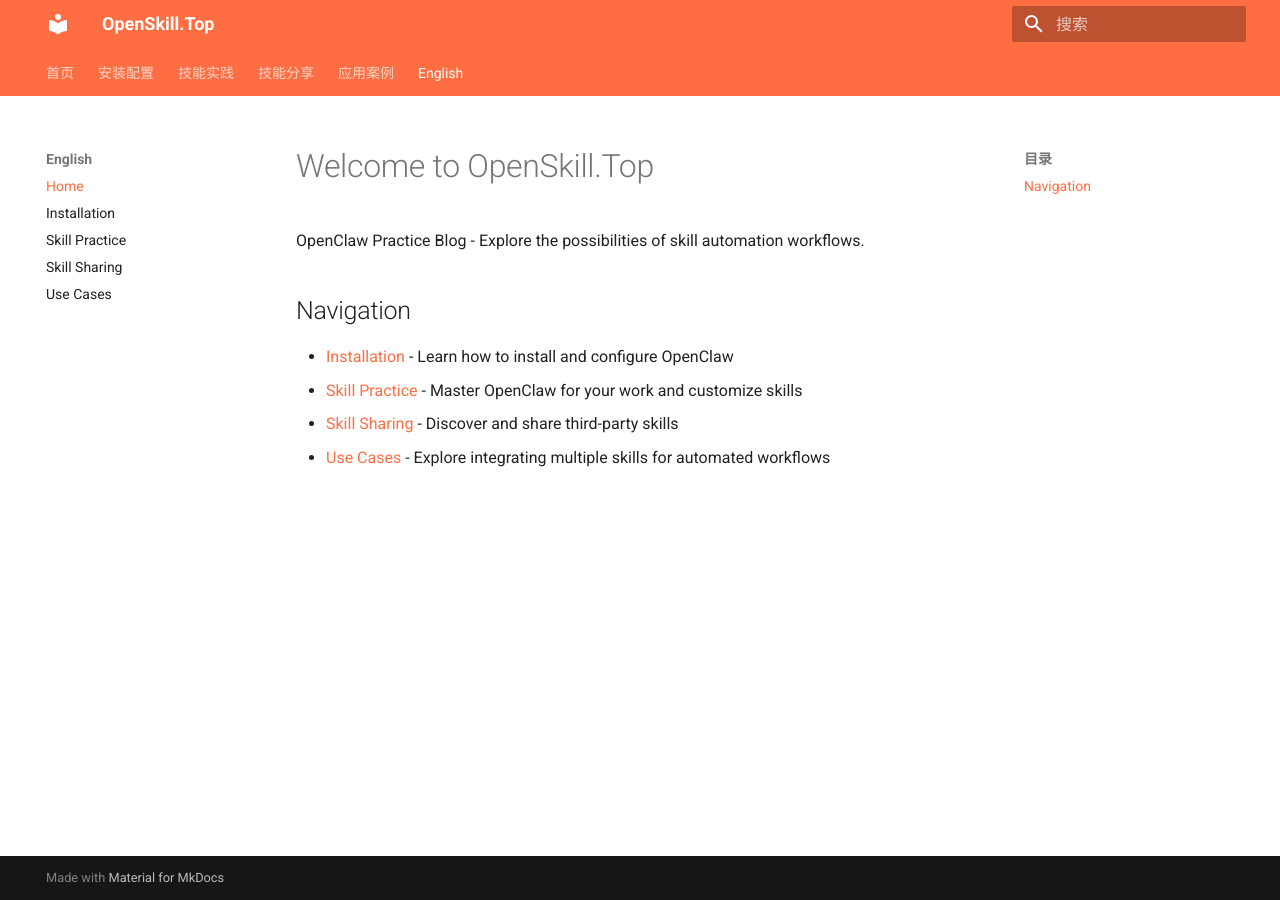
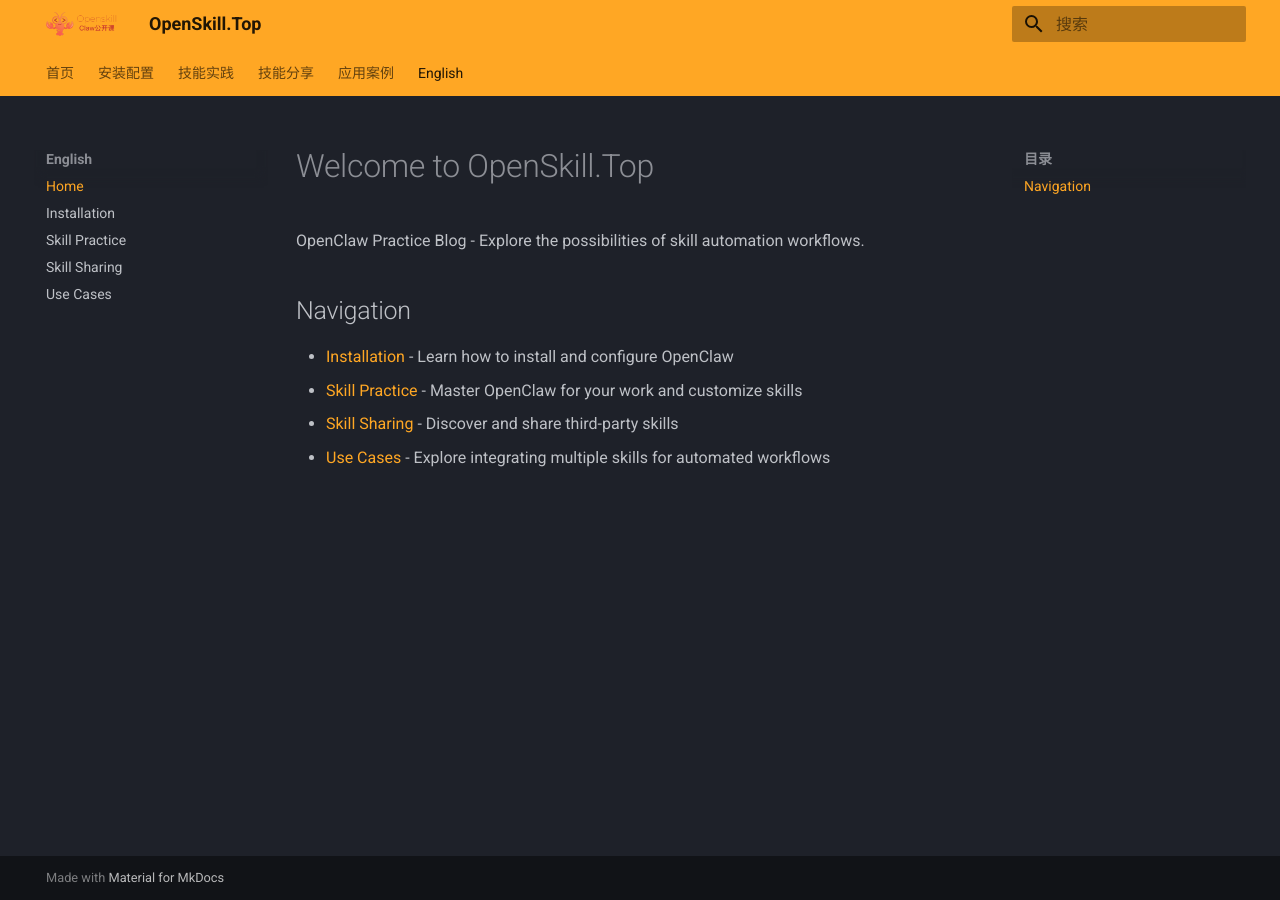
Before and after one commit to QUSEIT/openskill.top, an MkDocs documentation site: the page built from docs/en/index.md, in a window 1280 px wide. Built offline with MkDocs 1.6.1 and Material for MkDocs 9.7.7, drawn with Linux system fonts in a browser that asks for light colours.

Commit message:
Update Logo

```diff
--- a/mkdocs.yml
+++ b/mkdocs.yml
@@ -7,8 +7,10 @@
   name: material
   language: zh
   palette:
-    primary: deep orange
+    scheme: slate
+    primary: orange
     accent: orange
+  logo: static/openskill.png
   features:
     - navigation.tabs
     - navigation.sections
```
Also changed, not shown: docs/static/claw.png (renamed from static/claw.png), docs/static/logo.png (renamed from static/logo.png), docs/static/openskill.png (renamed from static/openskill.png).
